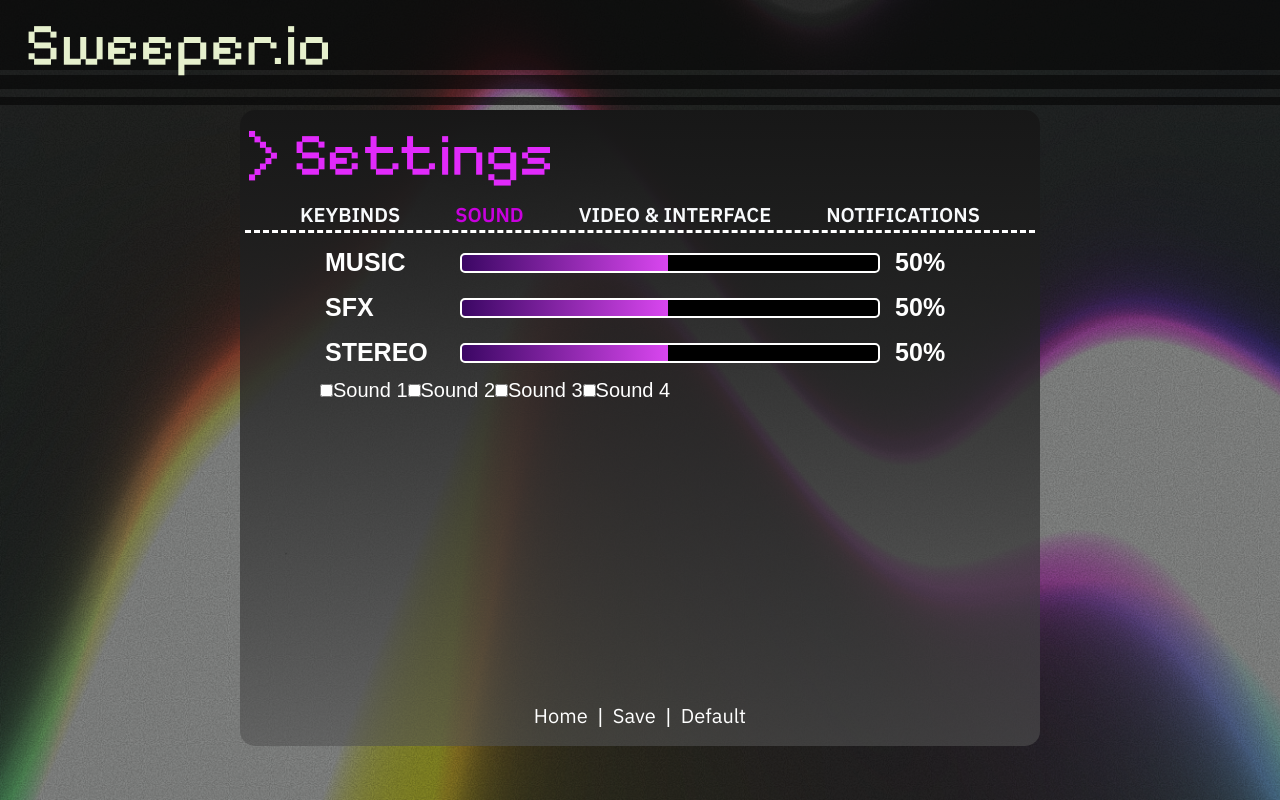
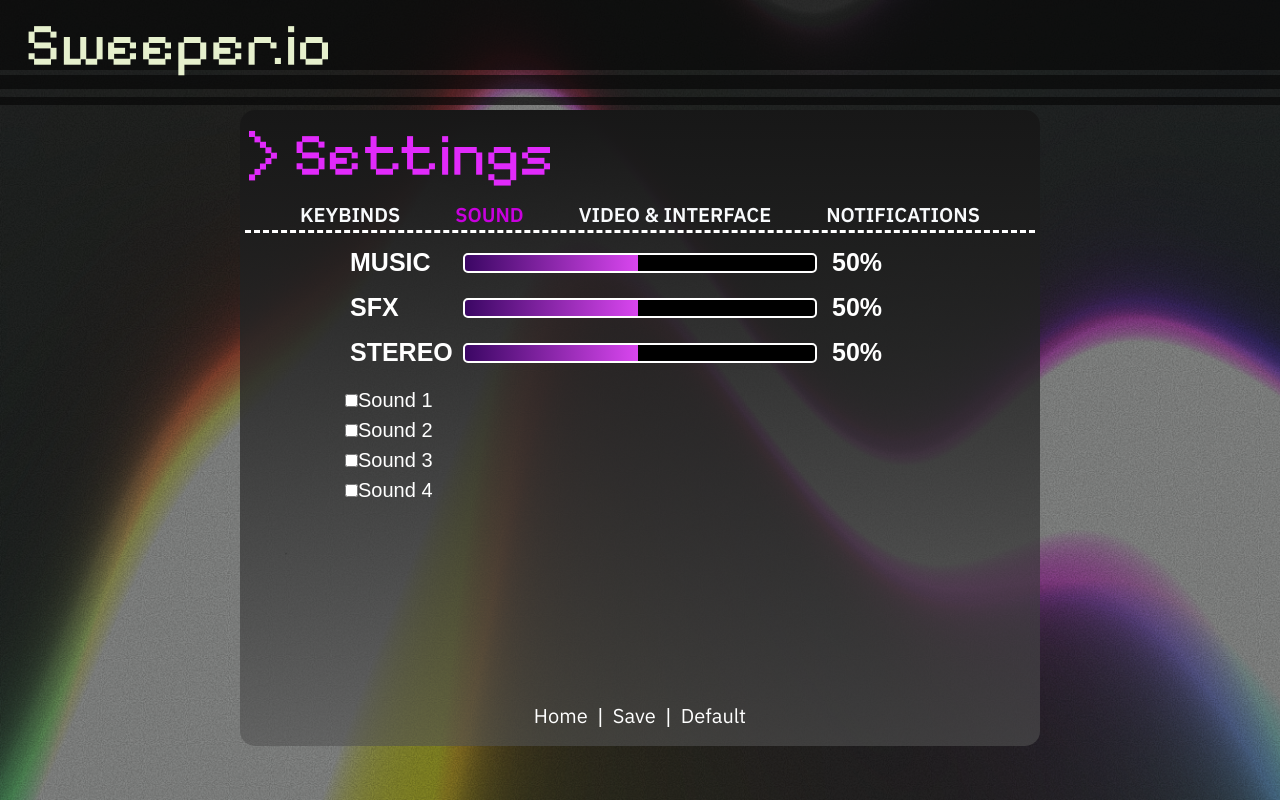
Before and after one commit to ClaraY05/cs35l-project-minesweeper, a React (Vite) app in the folder frontend/: page /settings/sound in a window 1280 px wide. Built offline with nearby package versions, Linux system fonts and the light colour scheme.

Commit message:
Adjusted slider placement to be centered in sound settings page

```diff
--- a/frontend/src/pages/Settings/Sound.tsx
+++ b/frontend/src/pages/Settings/Sound.tsx
@@ -7,14 +7,18 @@ const Sound = () => {
     const [sound,setSound] = useLocalStorage("sound", DEFAULT_SOUND);
     const update = (newChange:any) => setSound((prev:any)=>({ ...prev,...newChange}));
     return (
-        <div className="w-fullflex flex-col gap-2 items-center px-15">
+        <div className="w-full flex flex-col gap-2 px-20">
+            <div className="flex flex-col w-full items-center justify-center mx-auto max-w-2xl">
                 <Slider label="music" nowValue={sound.music} onChange={(e)=>update({music:e})}/>
                 <Slider label="sfx" nowValue={sound.sfx} onChange={(e)=>update({sfx:e})}/>
                 <Slider label="stereo" nowValue={sound.stereo} onChange={(e)=>update({stereo:e})}/>
-                <Checkbox label="Sound 1" nowChecked={sound.sound1} onChange={(e)=>update({sound1:e})}/>
-                <Checkbox label="Sound 2" nowChecked={sound.sound2} onChange={(e)=>update({sound2:e})}/>
-                <Checkbox label="Sound 3" nowChecked={sound.sound3} onChange={(e)=>update({sound3:e})}/>
-                <Checkbox label="Sound 4" nowChecked={sound.sound4} onChange={(e)=>update({sound4:e})}/>
+            </div>
+                <div className="flex flex-col">
+                    <Checkbox label="Sound 1" nowChecked={sound.sound1} onChange={(e)=>update({sound1:e})}/>
+                    <Checkbox label="Sound 2" nowChecked={sound.sound2} onChange={(e)=>update({sound2:e})}/>
+                    <Checkbox label="Sound 3" nowChecked={sound.sound3} onChange={(e)=>update({sound3:e})}/>
+                    <Checkbox label="Sound 4" nowChecked={sound.sound4} onChange={(e)=>update({sound4:e})}/>
+                </div>
         </div>
     );
 }
--- a/frontend/src/pages/Settings/components/CommonSlider.tsx
+++ b/frontend/src/pages/Settings/components/CommonSlider.tsx
@@ -30,11 +30,11 @@ const Slider: React.FC<SliderProps> = ({label, nowValue, min = 1, max = 100, onC
           min={min}
           max={max}
           value={value}
-          className="slider absolute left-[40%] w-[120%] flex flex-shrink-0"
+          className="slider absolute left-[20%] w-[60%] flex flex-shrink-0"
           style={{ '--value': `${percentage}%` } as React.CSSProperties}
           onChange={handleChange}
         />
-        <span className="font-bold uppercase p-1 text-xl absolute left-[160%] ml-2 flex flex-shrink-0">{value}%</span>
+        <span className="font-bold uppercase p-1 text-xl absolute left-[80%] ml-2 flex flex-shrink-0">{value}%</span>
       </div>
     );
   };
```
